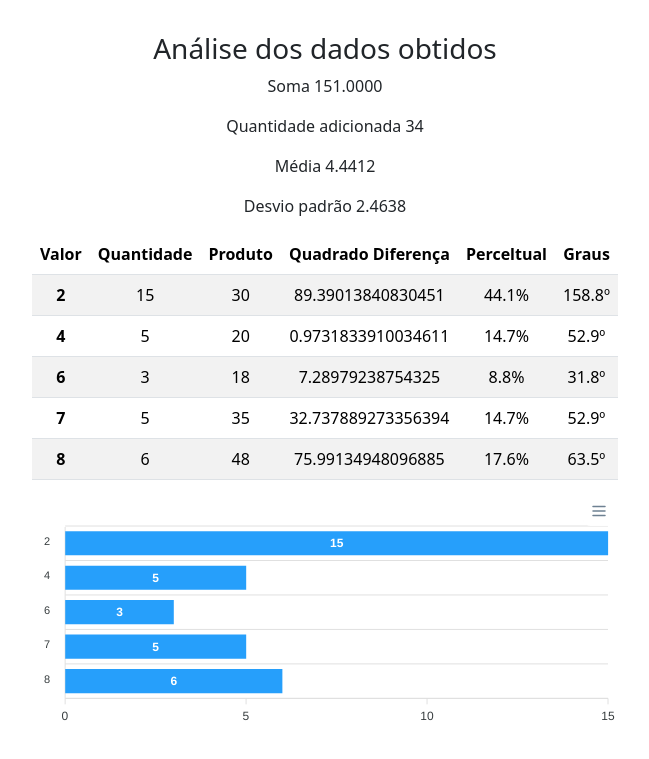
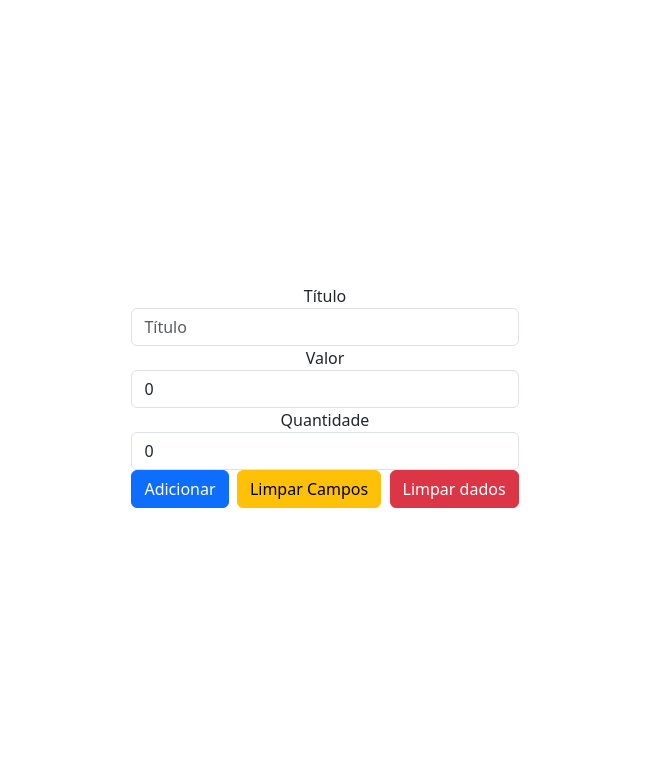
Before and after one commit to hygino82/estatistica-app, a React (Vite) app: page / in a window 1280 px wide. Shown: the top 759 px of the page, without its empty margins (315-964 px from the left). Built offline with nearby package versions, Linux system fonts and the light colour scheme.

Commit message:
Mostrar resultados apenas com elementos na lista

```diff
--- a/src/App.tsx
+++ b/src/App.tsx
@@ -1,10 +1,10 @@
 import "./App.css";
-import { MockPage } from "./pages/MockPage";
+import { NumericForm } from "./pages/NumericForm";
 
 function App() {
   return (
     <>
-      <MockPage />
+      <NumericForm/>
     </>
   );
 }
--- a/src/components/BarChart/index.tsx
+++ b/src/components/BarChart/index.tsx
@@ -1,4 +1,3 @@
-import { useState } from "react";
 import Chart from "react-apexcharts";
 import { NumericListItem } from "../../types/custom-types";
 
@@ -24,7 +23,7 @@ export function BarChart({ list }: NumericListItem) {
     },
     series: [
       {
-        name: "% Success",
+        name: "Quantidade",
         data: mySeries,
       },
     ],
@@ -37,7 +36,8 @@ export function BarChart({ list }: NumericListItem) {
       },
     },
   };
-
+  console.log(`Elementos na lista :${list.length}`);
+  if (list.length != 0) {
     return (
       <Chart
         options={{ ...options, xaxis: chartData.labels }}
@@ -47,5 +47,6 @@ export function BarChart({ list }: NumericListItem) {
       />
     );
   }
+}
 
 //export default BarChart;
--- a/src/components/NumericTable/index.tsx
+++ b/src/components/NumericTable/index.tsx
@@ -3,7 +3,7 @@ import { generateTableValues, mediaPonderada } from "../../utils/tools";
 
 export function NumericTable({ list }: NumericListItem) {
   const data: TableValues[] = generateTableValues(list);
-
+  if (list.length != 0) {
     return (
       <>
         <table className="table table-striped">
@@ -18,8 +18,7 @@ export function NumericTable({ list }: NumericListItem) {
             </tr>
           </thead>
           <tbody>
-          {
-            data.map((item) => {
+            {data.map((item) => {
               return (
                 <tr key={item.quantity}>
                   <th scope="row">{item.value}</th>
@@ -36,3 +35,4 @@ export function NumericTable({ list }: NumericListItem) {
       </>
     );
   }
+}
--- a/src/components/PieChart/index.tsx
+++ b/src/components/PieChart/index.tsx
@@ -21,6 +21,7 @@ export const PieChart = ({ list }: NumericListItem) => {
     },
   };
 
+  if (list.length != 0) {
     return (
       <Chart
         options={{ ...options, labels: chartData.labels }}
@@ -29,4 +30,5 @@ export const PieChart = ({ list }: NumericListItem) => {
         height="240"
       />
     );
+  }
 };
--- a/src/pages/NumericForm/index.tsx
+++ b/src/pages/NumericForm/index.tsx
@@ -2,6 +2,9 @@ import { useEffect, useState } from "react";
 import { DataInfo } from "../../components/DataInfo";
 import { NumericTable } from "../../components/NumericTable";
 import { NumericItem } from "../../types/custom-types";
+import { agruparSemelhantes, ordenarLista } from "../../utils/tools";
+import { PieChart } from "../../components/PieChart";
+import { BarChart } from "../../components/BarChart";
 
 export function NumericForm() {
   const [quantidade, setQuantidade] = useState<number>(0);
@@ -31,7 +34,7 @@ export function NumericForm() {
     e.preventDefault();
 
     const item: NumericItem = {
-      key: quantidade,
+      quantity: quantidade,
       value: valor,
     };
 
@@ -50,6 +53,7 @@ export function NumericForm() {
     clearFields(e);
   }
 
+  const sortedList = ordenarLista(agruparSemelhantes(lista));
   return (
     <>
       <form>
@@ -105,9 +109,9 @@ export function NumericForm() {
         </div>
       </form>
       <h3>{titulo.toUpperCase()}</h3>
-      <DataInfo list={lista} />
-      <NumericTable list={lista} />
-
+      <NumericTable list={sortedList} />
+      <BarChart list={sortedList} />
+      <PieChart list={sortedList} />
     </>
   );
 }
```
Lines whose indentation alone changed are shown as unchanged.
